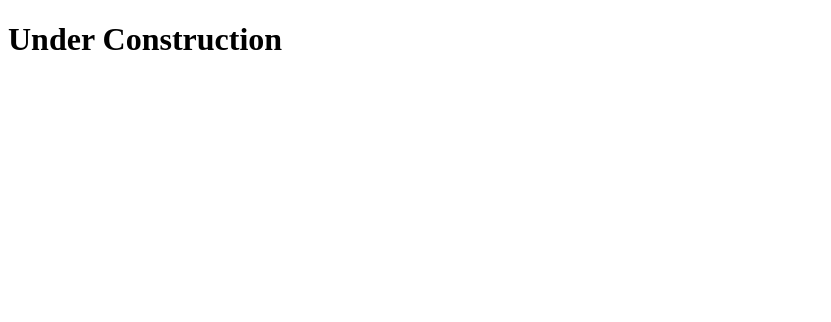
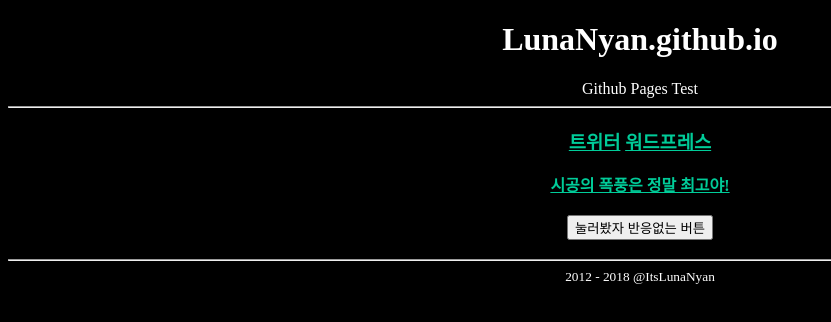
Before and after one commit to LunaNyan/LunaNyan.github.io, a plain HTML site: page index.html in a window 1280 px wide. Shown: the whole page, without its empty margins (0-831 px from the left). Drawn offline with Linux system fonts and the light colour scheme.

```diff
--- a/index.html
+++ b/index.html
@@ -1,9 +1,53 @@
-<!DOCTYPE html>
-<html>
-<head>
-<title>닝닝냥냥삐뺩쁍 냐우웅</title>
-</head>
-<body>
-<h1>Under Construction</h1>
-</body>
-</html>
+<!DOCTYPE HTML>
+
+<HTML>
+	<!-- 헤더 시작 -->
+	<HEAD>
+	<meta name="keywords" content="LunaNyan">
+	<meta name="description" content="pages">
+	<meta charset="utf-8">
+	<meta http-equiv="x-ua-compatible" content="ie=edge">
+	<meta name="application-name" content="LunaNyan.github.io">
+	<meta name="mobile-web-app-capable" content="yes">
+	<meta name="theme-color" content="#33b5e5">
+	<meta name="viewport" content="user-scalable=no, initial-scale=1.0, maximum-scale=1.0, minimum-scale=1.0, width=device-width">
+	<TITLE>Under Construcion</TITLE>
+	</HEAD>
+	<!-- 헤더 끝 -->
+
+	<!-- 바디 시작 -->
+	<BODY bgcolor="#000000" text="#ffffff" link="#00cc99" vlink="#0099cc" alink="#ff99ff">
+	<div align = "center">
+
+	<h1>LunaNyan.github.io</h1> <!-- 제목 부분 -->
+	Github Pages Test<!-- 제목 밑에 설명 --> <br>
+	<hr>
+
+	<h3></h3> <!-- 가로선과 텍스트 사이의 스페이싱을 위한 태그입니다. -->
+
+	<h3> <!-- IM 링크들 -->
+	<a href="https://twitter.com/ItsLunaNyan">트위터</a>
+	<a href="https://monelblog0.wordpress.com/">워드프레스</a>
+	</h3>
+
+	<!-- 여기에 내용을 집어넣으세요. -->
+
+	<b><a href="http://kr.battle.net/heroes/ko">시공의 폭풍은 정말 최고야!</a></b><br>
+
+	<h3></h3>
+
+	<form>
+	<input type = "button" value="눌러봤자 반응없는 버튼"></input>
+	</form>
+
+	<!-- 내용 끝! -->
+
+	<h3></h3> <!-- 가로선과 텍스트 사이의 스페이싱을 위한 태그입니다. -->
+
+	<hr><sup>2012 - 2018 @ItsLunaNyan
+
+	</div>
+	</BODY>
+	<!-- 바디 끝 -->
+
+</HTML>
```
